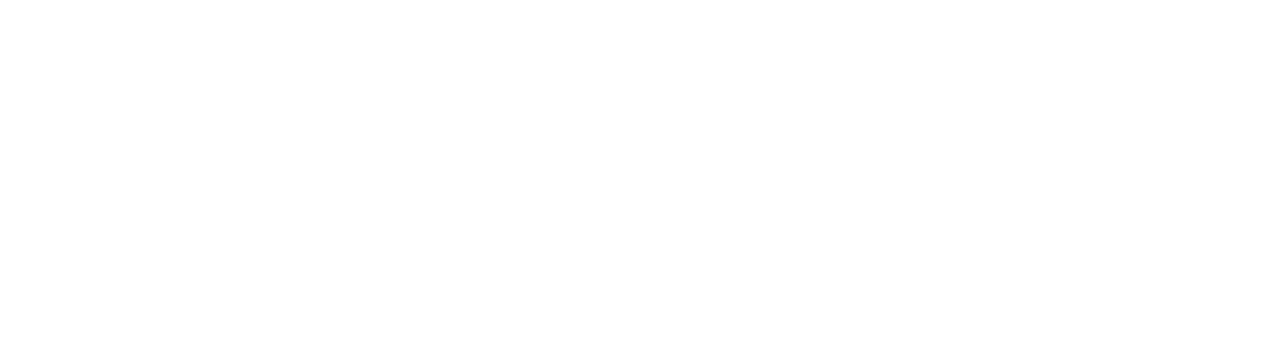
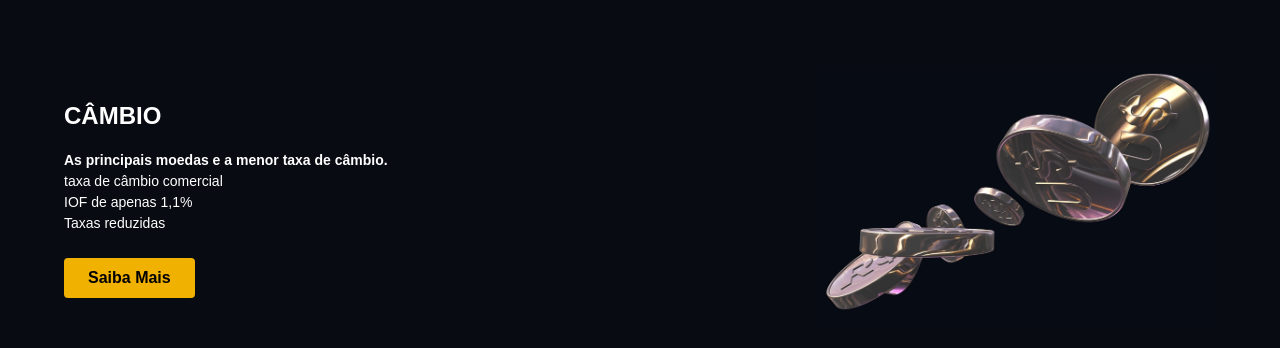
Before and after one commit to PauloMats/BDMbank-web3-frontend, a Next.js app: page / in a window 1280 px wide. Shown: the part 3842-4190 px from the top of the page. Before the commit the page ends 3640 px from the top, so only its background shows below. Built offline with nearby package versions, Linux system fonts and the light colour scheme; no server answers.

Commit message:
feat(desktop5): finish the desktop5 tsx and css files

```diff
--- a/src/app/layout.tsx
+++ b/src/app/layout.tsx
@@ -7,6 +7,7 @@ import Header from "../components/header/header";
 import Desktop2 from "@/components/Desktop2/Desktop2";
 import Desktop3 from "@/components/Desktop3/desktop3";
 import Desktop4 from "@/components/Desktop4/desktop4";
+import Desktop5 from "@/components/Desktop5/desktop5";
 
 const geistSans = Geist({
   variable: "--font-geist-sans",
@@ -39,6 +40,7 @@ export default function RootLayout({
         <Desktop2 />
         <Desktop3 />
         <Desktop4 />
+        <Desktop5 />
       </body>
     </html>
   );
--- a/src/components/Desktop5/desktop5.tsx
+++ b/src/components/Desktop5/desktop5.tsx
@@ -1,24 +1,24 @@
-import { Container, GradientOverlay } from './style'
+import { Container, Content, SideImage } from './style'
 import Card from '../card/card'
 
 export default function Desktop5() {
   return (
     <Container>
-      <GradientOverlay />
-      <div className="relative z-10 flex flex-col justify-center items-start text-white h-full px-14 max-w-[600px]">
+      <Content>
         <Card
-              title="Crédito <span>PJ</span>"
-              text="Faça e Receba pagamentos de BDM Digital <br>
-Aumente a visibilidade do seu negócio para milhares de usuários com o <b>BDMap</b>. <br>
-Gestão de funcionários <br>
-Controle de lucros e despesas <br>
-Diversos Benefícios em uma única plataforma."
-              gap={4}
-            />
+          title="CÂMBIO"
+          text="<b>As principais moedas e a menor taxa de câmbio.</b> <br>
+taxa de câmbio comercial <br>
+IOF de apenas 1,1% <br>
+Taxas reduzidas"
+          gap={4}
+        />
         <button className="mt-6 bg-yellow-500 text-black font-semibold px-6 py-2 rounded hover:bg-yellow-600 transition">
           Saiba Mais
         </button>
-      </div>
+      </Content>
+
+      <SideImage src="/img/image-coin-cambio.png" alt="Imagem lateral" />
     </Container>
   )
 }
--- a/src/components/Desktop5/style.tsx
+++ b/src/components/Desktop5/style.tsx
@@ -1,3 +1,4 @@
+// style.tsx
 'use client'
 
 import styled from 'styled-components'
@@ -6,16 +7,14 @@ export const Container = styled.section`
   position: relative;
   height: 100vh;
   width: 100%;
-  background-image: url('/img/img-sunset-woman.png');
-  background-size: cover;
-  background-position: center;
-  background-repeat: no-repeat;
+  background-color: #080B12;
   display: flex;
   align-items: center;
-  justify-content: flex-end;
+  justify-content: space-between;
+  padding: 0 5%;
 
   @media (max-width: 768px) {
-    background-position: top;
+    flex-direction: column;
     justify-content: center;
     text-align: center;
     padding: 2rem;
@@ -23,8 +22,23 @@ export const Container = styled.section`
 `
 
 export const GradientOverlay = styled.div`
-  position: absolute;
-  inset: 0;
-  background: linear-gradient(to bottom, rgba(0, 0, 0, 0.85) 0%, rgba(0, 0, 0, 0.4) 30%, rgba(0, 0, 0, 0.1) 50%, rgba(0, 0, 0, 0.4) 70%, rgba(0, 0, 0, 0.85) 100%);
-  z-index: 1;
+  display: none;
 `
+
+export const Content = styled.div`
+  z-index: 10;
+  color: white;
+  max-width: 600px;
+`
+
+export const SideImage = styled.img`
+  width: 400px;
+  height: auto;
+  object-fit: cover;
+  margin-left: 2rem;
+
+  @media (max-width: 768px) {
+    margin: 2rem 0 0 0;
+    width: 80%;
+  }
+`
```
Also changed, not shown: public/img/image-coin-cambio.png (added).
